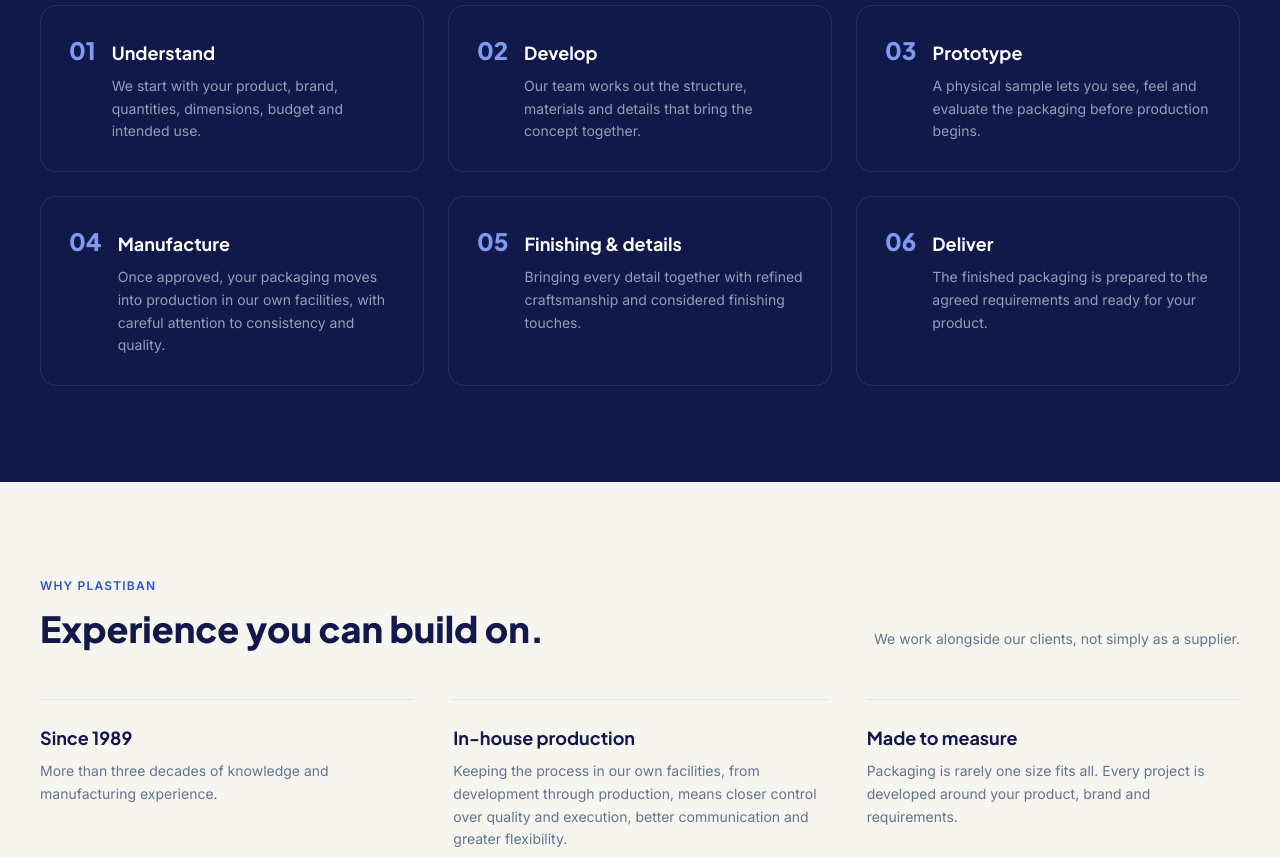
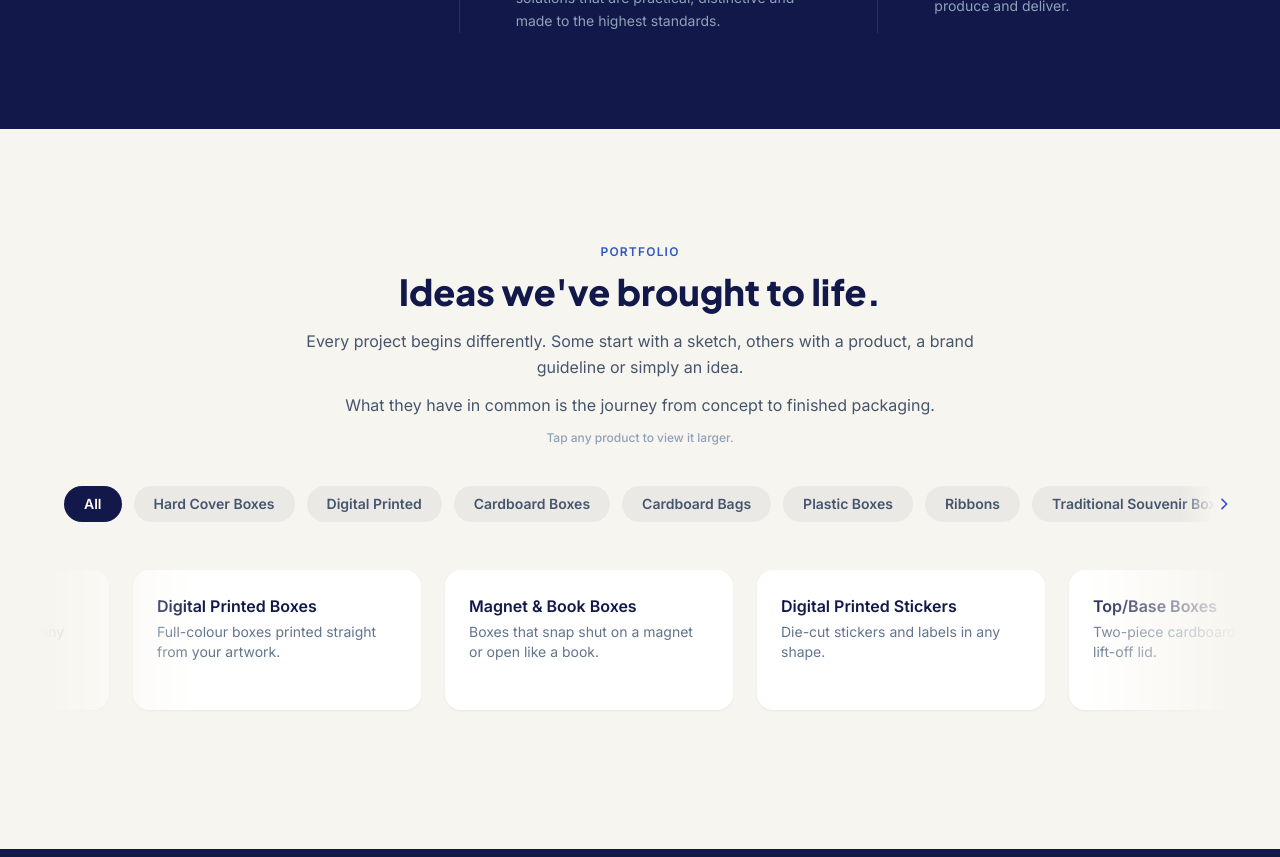
Before and after one commit to hadi-soubra/Plastiban, an Angular app: page / in a window 1280 px wide. Shown: the part 1940-2797 px from the top of the page. Built offline with nearby package versions, Linux system fonts and the light colour scheme.

Commit message:
page element reordering

```diff
--- a/src/app/app.html
+++ b/src/app/app.html
@@ -2,10 +2,17 @@
 <main>
   <app-hero />
   <app-about />
+  <!-- Vision sits here because it is a short band, and putting it between the
+       story and the wall brings the first photograph forward by a screen
+       without breaking the cream/navy alternation the page reads by. -->
+  <app-vision />
+  <!-- The work comes before the words about the work. A visitor otherwise
+       scrolls six screens of prose on a phone before meeting a single
+       photograph, and the product wall is the one part of the page that is
+       actually worth touching. -->
+  <app-products />
   <app-process />
   <app-why />
-  <app-vision />
-  <app-products />
   <app-contact />
 </main>
 <app-footer />
--- a/src/app/components/contact/contact.ts
+++ b/src/app/components/contact/contact.ts
@@ -106,6 +106,7 @@ export class Contact implements OnDestroy {
   private resizeObserver?: ResizeObserver;
   private markers: Array<{ marker: L.Marker; office: OfficeLocation }> = [];
   private resetButton?: HTMLButtonElement;
+  private fitView?: () => void;
 
   constructor() {
     afterNextRender(() => this.initMap());
@@ -123,6 +124,8 @@ export class Contact implements OnDestroy {
         this.resetButton.title = label;
         this.resetButton.setAttribute('aria-label', label);
       }
+      // Label widths differ per language, so the default view is refitted too.
+      this.fitView?.();
     });
   }
 
@@ -141,6 +144,9 @@ export class Contact implements OnDestroy {
       scrollWheelZoom: true,
       zoomControl: false,
       attributionControl: false,
+      // Fractional zoom lets the default view hug both offices and their labels
+      // instead of snapping out a whole level.
+      zoomSnap: 0.25,
     });
     this.map = map;
 
@@ -190,9 +196,22 @@ export class Contact implements OnDestroy {
     this.markers = markers.map((marker, index) => ({ marker, office: this.offices[index] }));
 
     // Show both offices at once — a wide regional view of Lebanon and the U.A.E.
+    // Labels hang off the right of each pin, so pad that side by the widest
+    // label (measured live, since it changes with the language) to keep every
+    // pin and label fully on screen.
     const bounds = L.featureGroup(markers).getBounds();
-    const fit = (): L.Map => map.fitBounds(bounds, { padding: [40, 40] });
+    const fit = (): L.Map => {
+      const labelWidth = Math.max(
+        0,
+        ...markers.map((m) => m.getTooltip()?.getElement()?.offsetWidth ?? 0),
+      );
+      return map.fitBounds(bounds, {
+        paddingTopLeft: [32, 40],
+        paddingBottomRight: [labelWidth + 40, 56],
+      });
+    };
     fit();
+    this.fitView = fit;
 
     const label = this.i18n.t('contact.map.reset');
     const ResetViewControl = L.Control.extend({
--- a/src/app/components/navbar/navbar.ts
+++ b/src/app/components/navbar/navbar.ts
@@ -25,9 +25,9 @@ export class Navbar implements OnDestroy {
 
   protected readonly links: NavLink[] = [
     { labelKey: 'nav.about', href: '#about', id: 'about' },
+    { labelKey: 'nav.products', href: '#products', id: 'products' },
     { labelKey: 'nav.process', href: '#process', id: 'process' },
     { labelKey: 'nav.why', href: '#why', id: 'why' },
-    { labelKey: 'nav.products', href: '#products', id: 'products' },
     { labelKey: 'nav.contact', href: '#contact', id: 'contact' },
   ];
 
```
